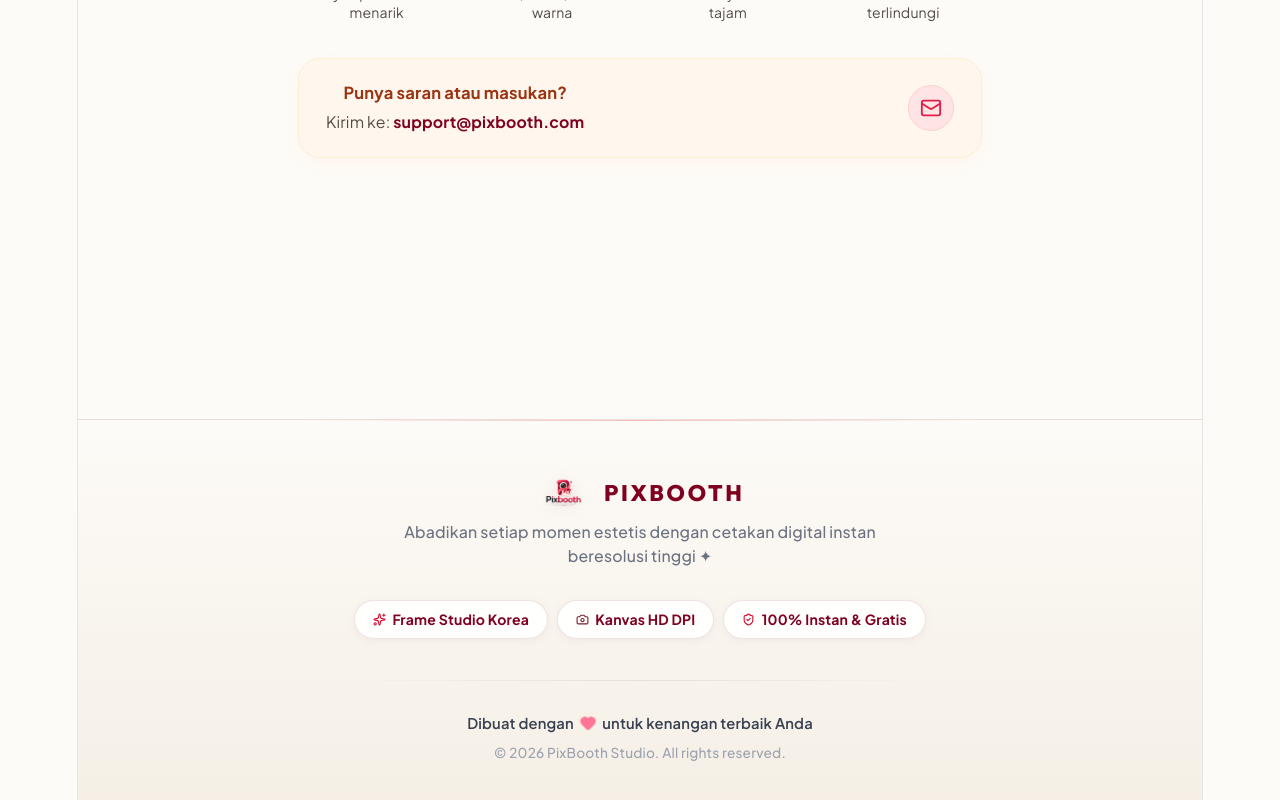
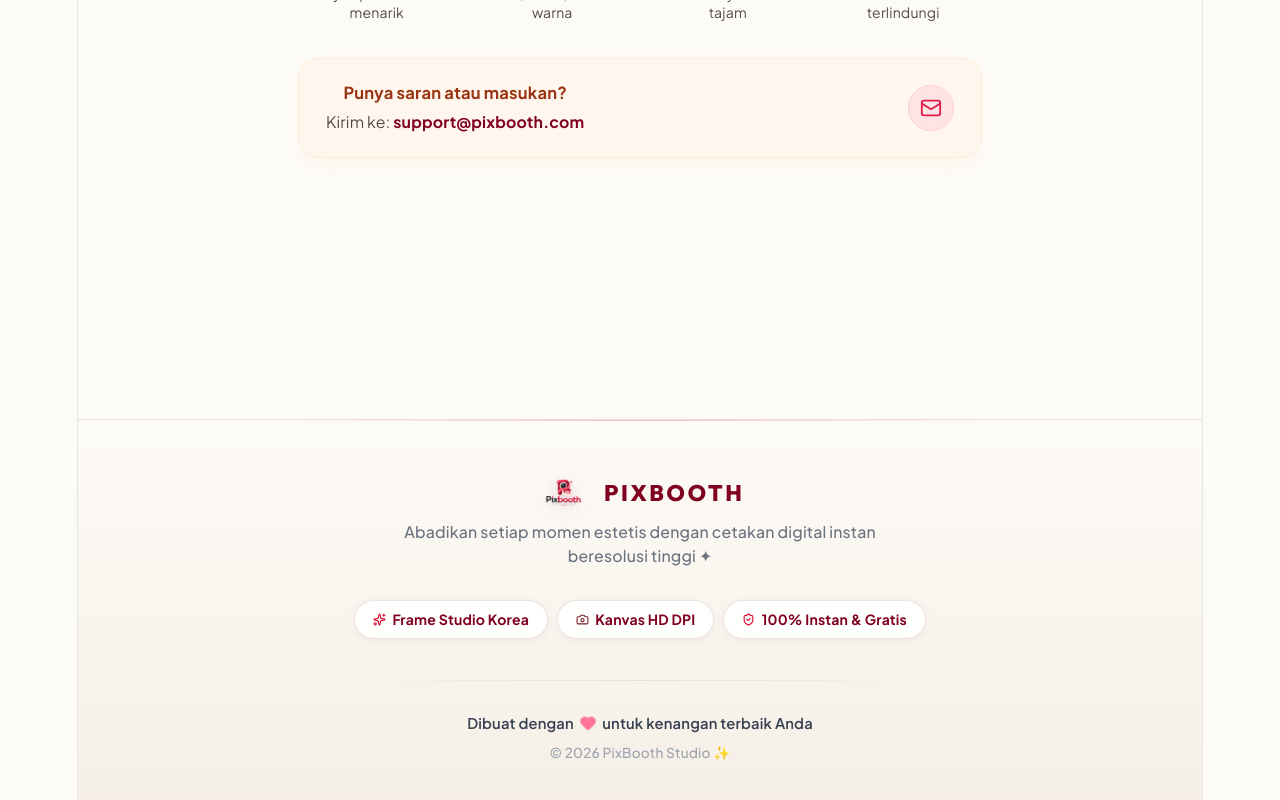
Before and after one commit to GilbertNjr/Photo_Booth, a React (Vite) app: page / in a window 1280 px wide. Shown: the part 3648-4448 px from the top of the page. Built offline with nearby package versions, Linux system fonts and the light colour scheme; a web font is replaced by a local one.

Commit message:
style: remove All rights reserved text from footer

```diff
--- a/src/components/Layout/Footer.tsx
+++ b/src/components/Layout/Footer.tsx
@@ -47,7 +47,7 @@ export const Footer: React.FC = () => {
             <span>untuk kenangan terbaik Anda</span>
           </div>
           <div className="footer-copyright">
-            © {new Date().getFullYear()} PixBooth Studio. All rights reserved.
+            © {new Date().getFullYear()} PixBooth Studio ✨
           </div>
         </div>
       </div>
```
